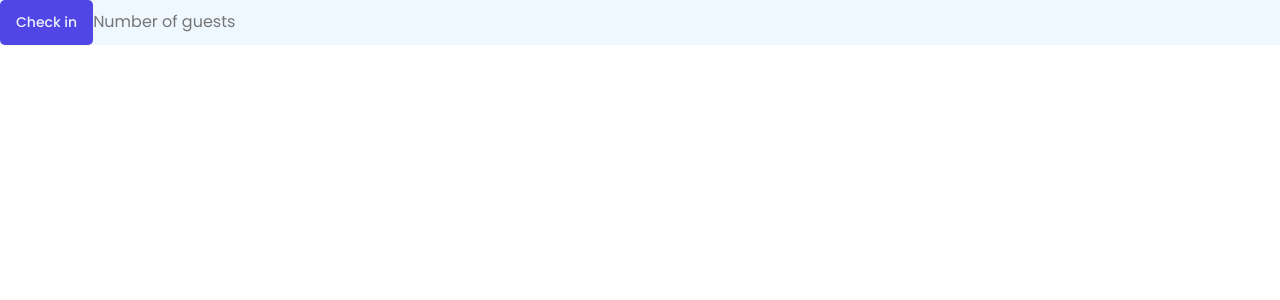
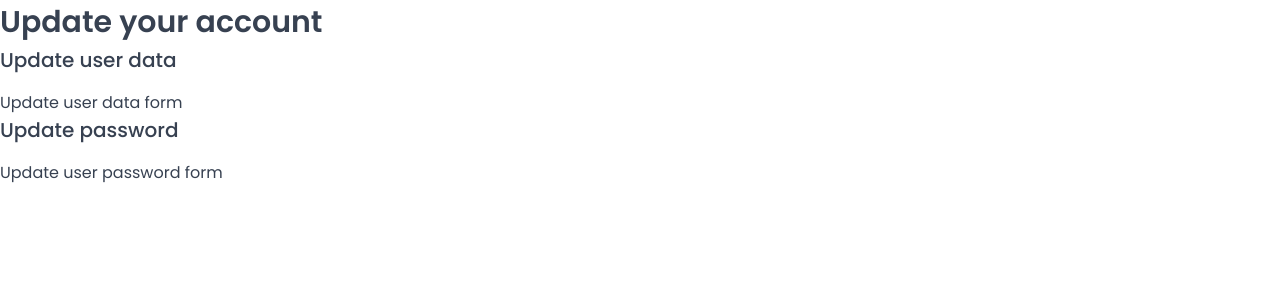
Before and after one commit to hebersolano/the-wild-oasis, a React (Vite) app: page /account in a window 1280 px wide. Shown: the top 300 px of the page. Built offline with nearby package versions, Linux system fonts and the light colour scheme; a web font is replaced by a local one.

Commit message:
react routes

```diff
--- a/package.json
+++ b/package.json
@@ -12,6 +12,7 @@
   "dependencies": {
     "react": "^18.2.0",
     "react-dom": "^18.2.0",
+    "react-router-dom": "^6.22.3",
     "styled-components": "^6.1.8"
   },
   "devDependencies": {
--- a/src/App.jsx
+++ b/src/App.jsx
@@ -1,29 +1,32 @@
-import styled from "styled-components";
+import { BrowserRouter, Navigate, Route, Routes } from "react-router-dom";
+
+import Dashboard from "./pages/Dashboard";
+import Bookings from "./pages/Bookings";
+import Cabins from "./pages/Cabins";
+import Users from "./pages/Users";
+import Settings from "./pages/Settings";
+import Account from "./pages/Account";
+import Login from "./pages/Login";
+import PageNotFound from "./pages/PageNotFound";
 import GlobalStyles from "./styles/GlobalStyles";
-import Button from "./ui/Button";
-import Input from "./ui/Input";
-import Heading from "./ui/Heading";
-
-const StyledApp = styled.div`
-  background-color: aliceblue;
-`;
-
-const H1 = styled`
-  font-size: 20px;
-  font-weight: 600;
-  background-color: yellow;
-`;
 
 function App() {
   return (
     <>
       <GlobalStyles />
-      <StyledApp>
-        <Heading type="h1">Hello World</Heading>
-        <Button>Check in</Button>
-        <Heading as="h2">Form</Heading>
-        <Input type="text" placeholder="Number of guests" />
-      </StyledApp>
+      <BrowserRouter>
+        <Routes>
+          <Route index element={<Navigate replace to="dashboard" />} />
+          <Route path="dashboard" element={<Dashboard />} />
+          <Route path="bookings" element={<Bookings />} />
+          <Route path="cabins" element={<Cabins />} />
+          <Route path="users" element={<Users />} />
+          <Route path="settings" element={<Settings />} />
+          <Route path="account" element={<Account />} />
+          <Route path="login" element={<Login />} />
+          <Route path="*" element={<PageNotFound />} />
+        </Routes>
+      </BrowserRouter>
     </>
   );
 }
--- a/src/ui/Button.jsx
+++ b/src/ui/Button.jsx
@@ -49,19 +49,17 @@
 };
 
 const Button = styled.button`
-  font-size: 1.4rem;
-  padding: 1.2rem 1.6rem;
-  font-weight: 500;
   border: none;
   border-radius: var(--border-radius-sm);
-  background-color: var(--color-brand-600);
-  color: var(--color-brand-50);
   box-shadow: var(--shadow-sm);
-  cursor: pointer;
 
-  &:hover {
-    background-color: var(--color-brand-700);
-  }
+  ${(props) => sizes[props.size]}
+  ${(props) => variations[props.var]}
 `;
 
+Button.defaultProps = {
+  var: "primary",
+  size: "medium",
+};
+
 export default Button;
--- a/src/ui/Heading.jsx
+++ b/src/ui/Heading.jsx
@@ -4,7 +4,7 @@
 //   text-align: center;
 // `;
 
-const Heading = styled`
+const Heading = styled.h1`
   ${(props) =>
     props.as === "h1" &&
     css`
@@ -25,10 +25,6 @@
       font-size: 2rem;
       font-weight: 500;
     `}
-
-  font-size: 20px;
-  font-weight: 600;
-  background-color: yellow;
 `;
 
 export default Heading;
--- /dev/null
+++ b/src/ui/Row.jsx
@@ -0,0 +1,25 @@
+import styled, { css } from "styled-components";
+
+const Row = styled.div`
+  display: flex;
+
+  ${(props) =>
+    props.type === "horizontal" &&
+    css`
+      justify-content: space-between;
+      align-items: center;
+    `}
+
+  ${(props) =>
+    props.type === "vertical" &&
+    css`
+      flex-direction: column;
+      gap: 1.6rem;
+    `}
+`;
+
+Row.defaultProps = {
+  type: "vertical",
+};
+
+export default Row;
```
Also changed, not shown: 1 other file (tests, documents, lock files or other folders). Lines whose indentation alone changed are shown as unchanged.
